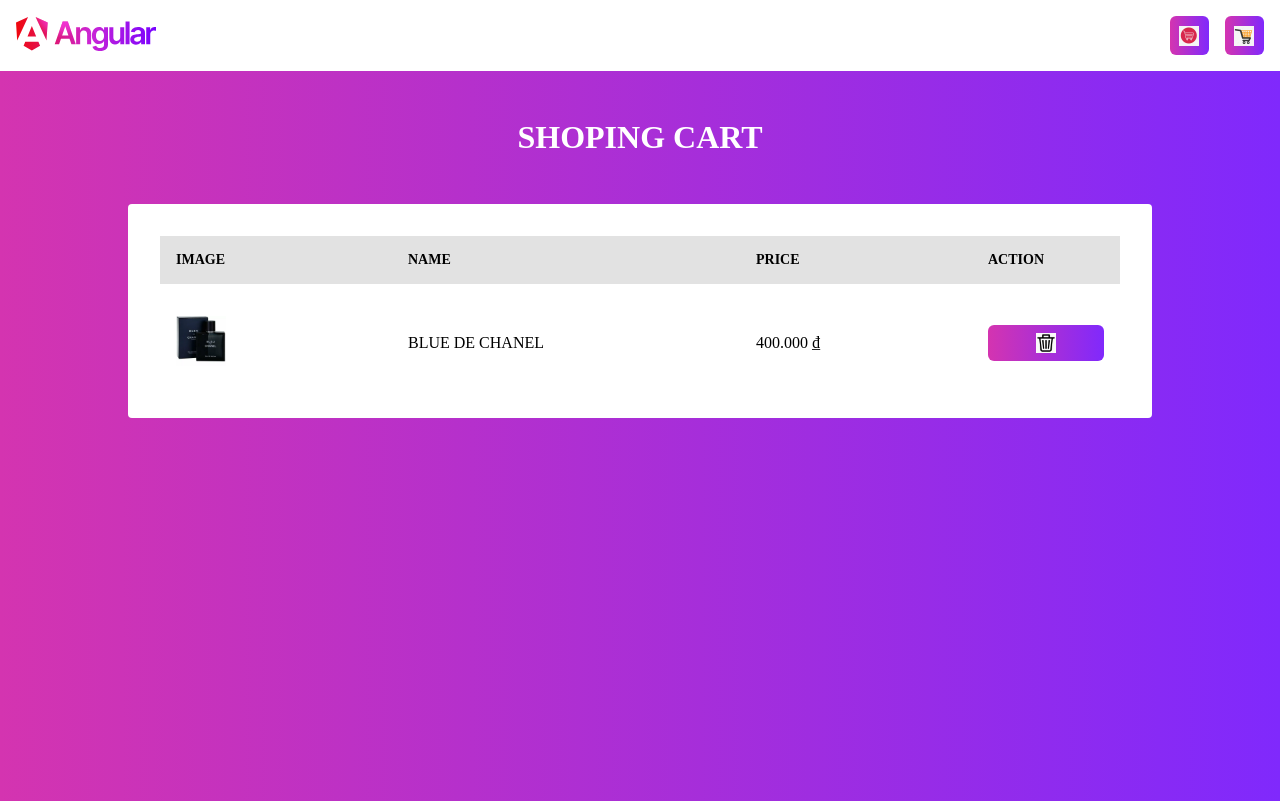
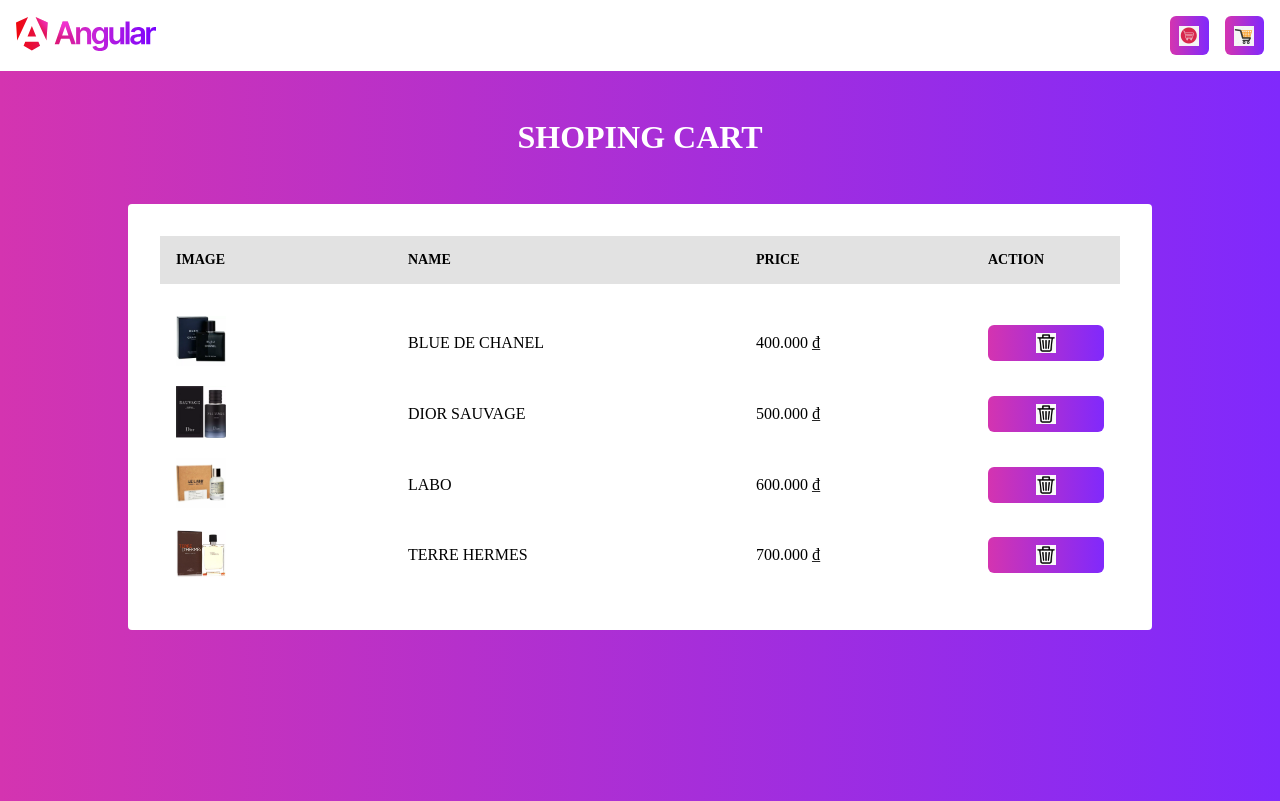
Before and after one commit to nguyentanagu/hocangular, an Angular app: page / in a window 1280 px wide. Built offline with nearby package versions, Linux system fonts and the light colour scheme.

Commit message:
list render

```diff
--- a/src/app/app.component.html
+++ b/src/app/app.component.html
@@ -12,16 +12,16 @@
                 <div class="col-4">Action</div>
             </div>
             <div class="body-cart">
-                <div class="row-cart">
+                <div class="row-cart" *ngFor="let product of products">
                     <div class="col-1">
                         <img width="50px"
                          height="auto"
-                         src="assets/images/bleu_de_chanel.jpg"
+                         src="{{ product.image}}"
                          alt="Chanel"
                         />
                     </div>
-                    <div class="col-2">{{ 'Blue De Chanel' | upperCasePipe }}</div>
-                    <div class="col-3">{{400000 | currencyPipe }}</div>
+                    <div class="col-2">{{ product.name | upperCasePipe }}</div>
+                    <div class="col-3">{{product.price| currencyPipe }}</div>
                     <div class="col-4">
                         <div class="btn-main">
                             <img width="20px"
--- a/src/app/app.component.ts
+++ b/src/app/app.component.ts
@@ -4,10 +4,11 @@ import { HeaderLayoutComponent } from "./shared/header-layout/header-layout.comp
 import { FormsModule} from '@angular/forms';
 import { CurrencyPipe } from './shared/pipes/CurrencyPipe.pipe';
 import { UpperCasePipe } from './shared/pipes/UpperCasePipe.pipe';
+import { NgFor } from '@angular/common';
 @Component({
   selector: 'app-root',
   standalone: true,
-  imports: [RouterOutlet, HeaderLayoutComponent,FormsModule, CurrencyPipe, UpperCasePipe],
+  imports: [RouterOutlet, HeaderLayoutComponent,FormsModule, CurrencyPipe, UpperCasePipe, NgFor],
   templateUrl: './app.component.html',
   styleUrl: './app.component.css'
 })
@@ -18,6 +19,13 @@ export class AppComponent {
 
   bindingMessage ='';
 
+  products = [
+    { name: 'Blue De Chanel', price: 400000, image: 'assets/images/bleu_de_chanel.jpg'},
+    { name: 'Dior Sauvage', price: 500000, image: 'assets/images/dior_sauvage.jpg'},
+    { name: 'Labo', price: 600000, image: 'assets/images/labo.jpg'},
+    { name: 'Terre Hermes', price: 700000, image: 'assets/images/terre_d_hermes.jpg'},
+  ];
+
   updateField(): void{
     console.log('Hello Tan');
   }
```
